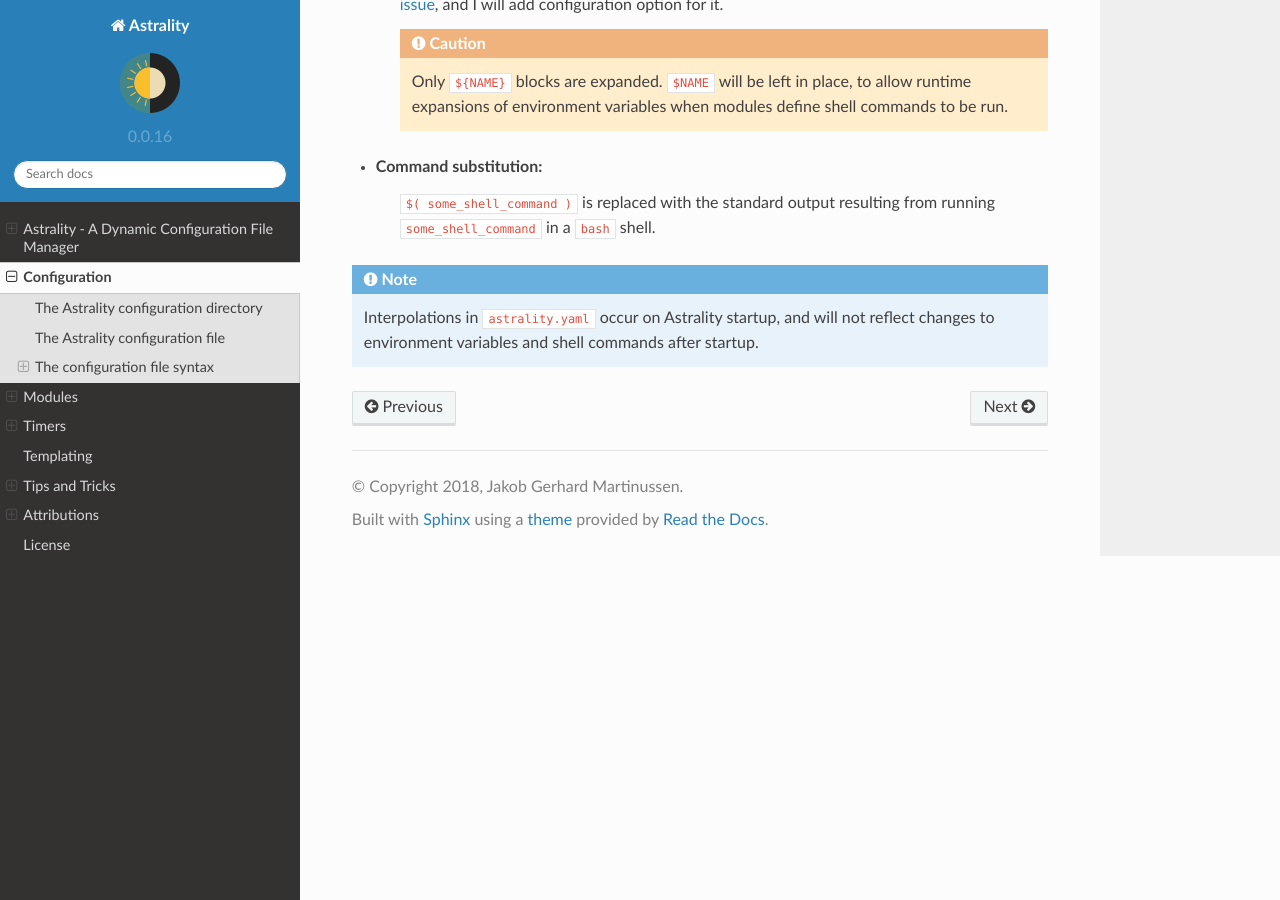
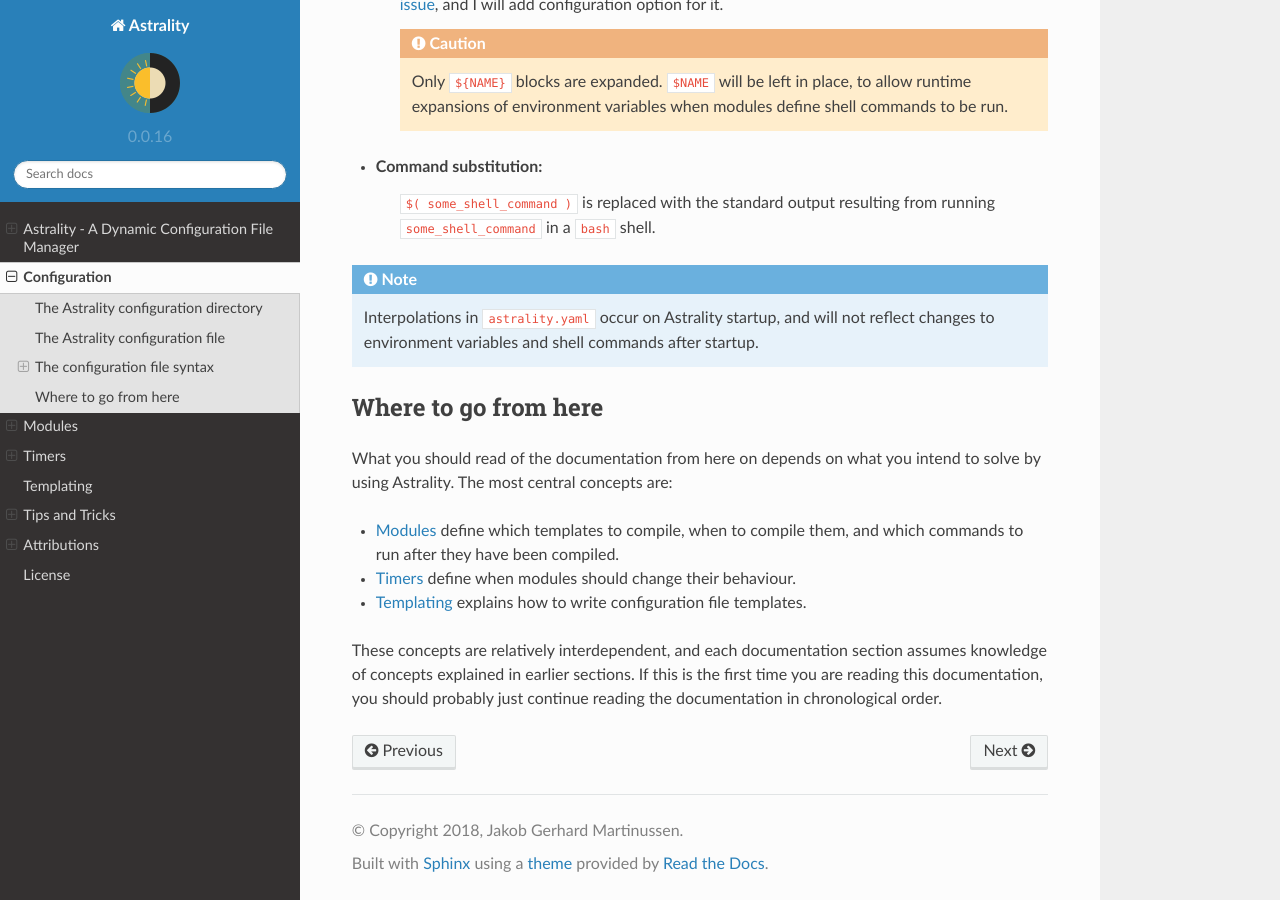
Before and after one commit to JakobGM/astrality, a Sphinx documentation site: the page built from docs/configuration.rst, in a window 1280 px wide and 900 px high, scrolled down 1615 px. Built offline with Sphinx 7.4.7 and the Read the Docs theme 2.0.0, drawn with Linux system fonts in a browser that asks for light colours.

Commit message:
Direct users after reading configuration docs

```diff
--- a/docs/configuration.rst
+++ b/docs/configuration.rst
@@ -71,3 +71,14 @@ Astrality makes two non-standard additions to the ``YAML`` syntax, so-called int
 .. note::
 
     Interpolations in ``astrality.yaml`` occur on Astrality startup, and will not reflect changes to environment variables and shell commands after startup.
+
+Where to go from here
+=====================
+
+What you should read of the documentation from here on depends on what you intend to solve by using Astrality. The most central concepts are:
+
+* :doc:`modules` define which templates to compile, when to compile them, and which commands to run after they have been compiled.
+* :doc:`timers` define when modules should change their behaviour.
+* :doc:`templating` explains how to write configuration file templates.
+
+These concepts are relatively interdependent, and each documentation section assumes knowledge of concepts explained in earlier sections. If this is the first time you are reading this documentation, you should probably just continue reading the documentation in chronological order.
```
